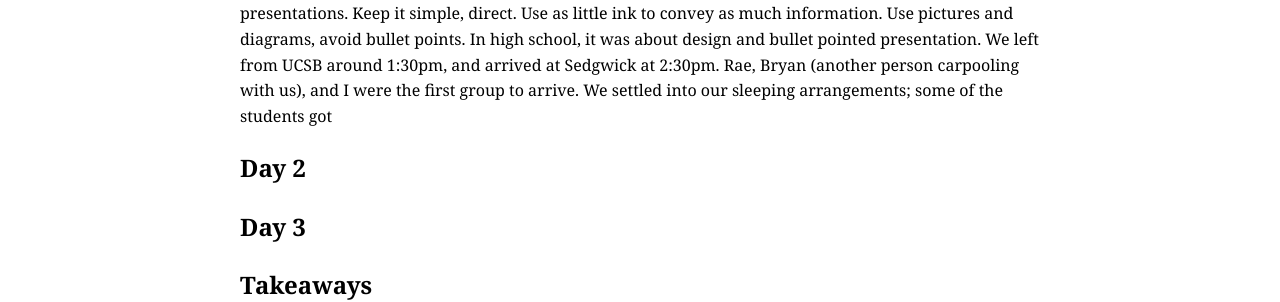
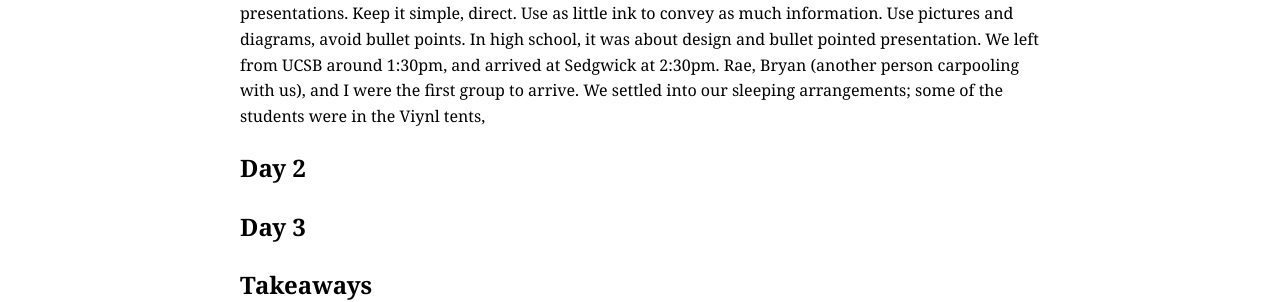
Before and after one commit to CaptainSapphire/PH-s-Blog, a Jekyll site: the page built from _posts/2026-06-30-Research in Sedgwick.md, in a window 1280 px wide. Shown: the part 1156-1458 px from the top of the page. Built offline with Jekyll 4.4.1, drawn with Linux system fonts in a browser that asks for light colours; our own code applies the rules of GitHub Pages for plain Markdown files; some of the changed text lies outside the part shown.

Commit message:
Update 2026-06-30-Research in Sedgwick.md

```diff
--- a/_posts/2026-06-30-Research in Sedgwick.md
+++ b/_posts/2026-06-30-Research in Sedgwick.md
@@ -16,7 +16,7 @@
 I carpooled with Rae Rush, a mathmatics major at Oxnard College, and we went to UCSB together for the required CSEP Workshop. Specifically, CSEP PD: Engineering Exceptional Talks. <br>
 CSEP, or rather, The Center for Science and Engineering Partnerships, provides "activities that include efforts to increase participation and diversity in Science, Technology, Engineering and Mathematics (STEM) fields, both to improve general scientific literacy and to meet national workforce needs."
 <br>
-The CSEP workshop was incredibly insightful, and broke down the ideas I had from high school about presentations. Keep it simple, direct. Use as little ink to convey as much information. Use pictures and diagrams, avoid bullet points. In high school, it was about design and bullet pointed presentation. We left from UCSB around 1:30pm, and arrived at Sedgwick at 2:30pm. Rae, Bryan (another person carpooling with us), and I were the first group to arrive. We settled into our sleeping arrangements; some of the students got
+The CSEP workshop was incredibly insightful, and broke down the ideas I had from high school about presentations. Keep it simple, direct. Use as little ink to convey as much information. Use pictures and diagrams, avoid bullet points. In high school, it was about design and bullet pointed presentation. We left from UCSB around 1:30pm, and arrived at Sedgwick at 2:30pm. Rae, Bryan (another person carpooling with us), and I were the first group to arrive. We settled into our sleeping arrangements; some of the students were in the Viynl tents,
 
 ## Day 2
 
```
